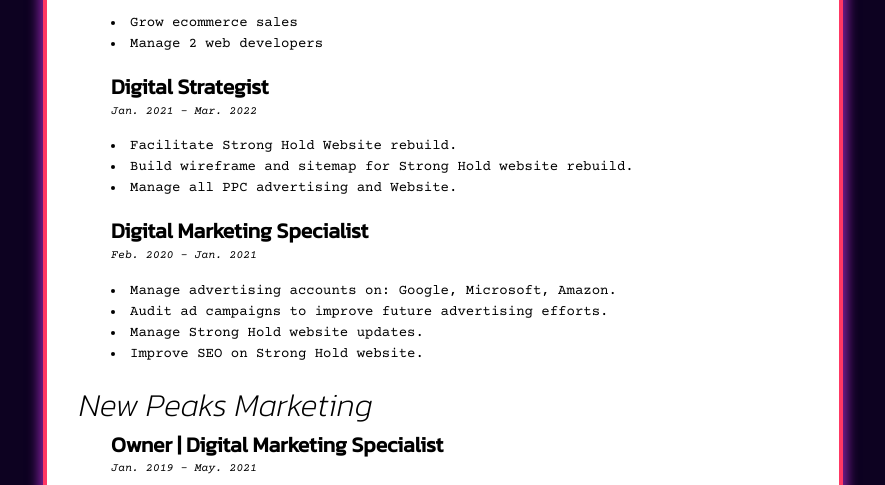
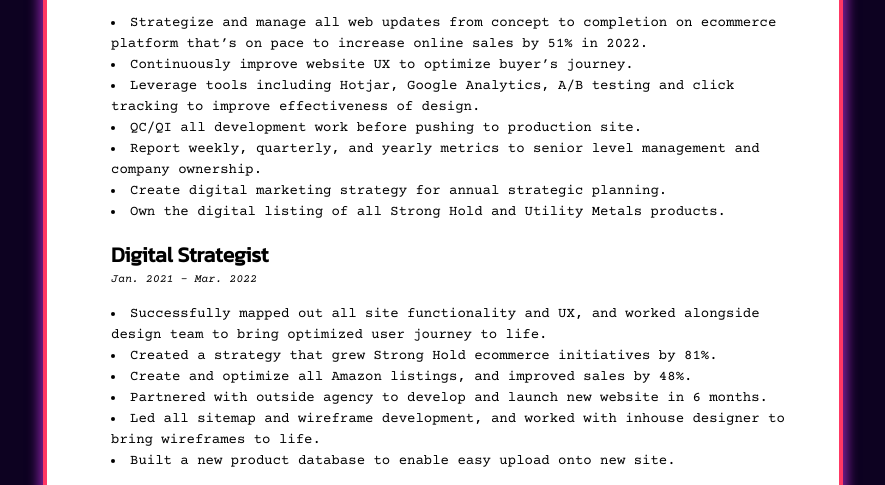
Before and after one commit to npresley13/npresley13.github.io, a website: page resume.html in a window 1280 px wide. Shown: the part 439-924 px from the top of the page, without its empty margins (197-1082 px from the left). Drawn offline with nearby package versions, Linux system fonts and the light colour scheme; a web font is replaced by a local one.

Commit message:
edited list items of resume

```diff
--- /dev/null
+++ b/SRC/js/canvas.js
@@ -0,0 +1,11 @@
+let isDrawing = false;
+let lastX = 0;
+let lastY = 0;
+let hue = 0;
+let direction = true;
+
+function draw(e) {
+     if (!isDrawing) return; // stop the fn from running when they are not moused down
+
+
+}
--- /dev/null
+++ b/SRC/sass/components/_canvas.scss
@@ -0,0 +1,4 @@
+#draw {
+    width: 800;
+    height: 800;
+}
--- a/SRC/sass/components/_index.scss
+++ b/SRC/sass/components/_index.scss
@@ -5,3 +5,4 @@
 @forward 'grids';
 @forward 'mega-menu';
 @forward 'gallery';
+@forward 'canvas';
--- a/resume.html
+++ b/resume.html
@@ -38,27 +38,37 @@
                         <h4>eCommerce Manager</h4>
                         <p class="date">Mar. 2022 - Present</p>
                         <ul>
-                            <li>Grow ecommerce sales</li>
-                            <li>Manage 2 web developers</li>
+                            <li>Strategize and manage all web updates from concept to completion on ecommerce platform that’s on pace to increase online sales by 51% in 2022.</li>
+                            <li>Continuously improve website UX to optimize buyer’s journey.</li>
+                            <li>Leverage tools including Hotjar, Google Analytics, A/B testing and click tracking to improve effectiveness of design.</li>
+                            <li>QC/QI all development work before pushing to production site.</li>
+                            <li>Report weekly, quarterly, and yearly metrics to senior level management and company ownership.</li>
+                            <li>Create digital marketing strategy for annual strategic planning.</li>
+                            <li>Own the digital listing of all Strong Hold and Utility Metals products.</li>
                         </ul>
                     </div>
                     <div class="job">
                         <h4>Digital Strategist</h4>
                         <p class="date">Jan. 2021 - Mar. 2022</p>
                         <ul>
-                            <li>Facilitate Strong Hold Website rebuild.</li>
-                            <li>Build wireframe and sitemap for Strong Hold website rebuild.</li>
-                            <li>Manage all PPC advertising and Website.</li>
+                            <li>Successfully mapped out all site functionality and UX, and worked alongside design team to bring optimized user journey to life.</li>
+                            <li>Created a strategy that grew Strong Hold ecommerce initiatives by 81%.</li>
+                            <li>Create and optimize all Amazon listings, and improved sales by 48%.</li>
+                            <li>Partnered with outside agency to develop and launch new website in 6 months.</li>
+                            <li>Led all sitemap and wireframe development, and worked with inhouse designer to bring wireframes to life.</li>
+                            <li>Built a new product database to enable easy upload onto new site.</li>
+
                         </ul>
                     </div>
                     <div class="job">
                         <h4>Digital Marketing Specialist</h4>
                         <p class="date">Feb. 2020 - Jan. 2021</p>
                         <ul>
-                            <li>Manage advertising accounts on: Google, Microsoft, Amazon.</li>
-                            <li>Audit ad campaigns to improve future advertising efforts.</li>
-                            <li>Manage Strong Hold website updates.</li>
-                            <li>Improve SEO on Strong Hold website.</li>
+                            <li>Maintain and build all digital advertising efforts, to include Google Ads, Microsoft Ads, LinkedIn, Facebook/Instagram, Amazon Ads.</li>
+                            <li>Successfully implemented and managed ecommerce storefront on the original Strong-Hold.com site.</li>
+                            <li>Created and maintained the Strong Hold Amazon storefront that is now achieving over $250,000 in annual revenue.</li>
+                            <li>Led all design and development efforts of the Utility Metals new website to drastically improve UX and product searchability.</li>
+
                         </ul>
                     </div>
 
```
Also changed, not shown: party-room.html (+2 -0 lines), dist/css/main.css, 1 other file.
